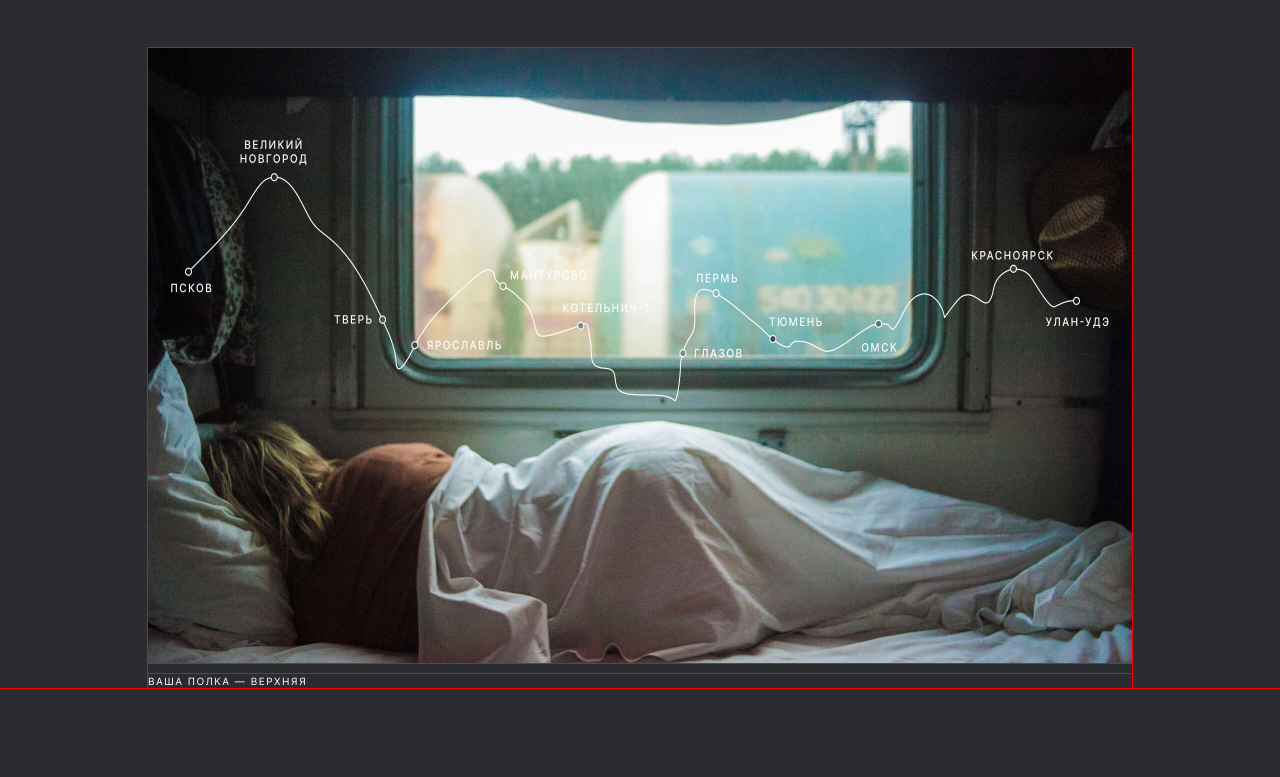
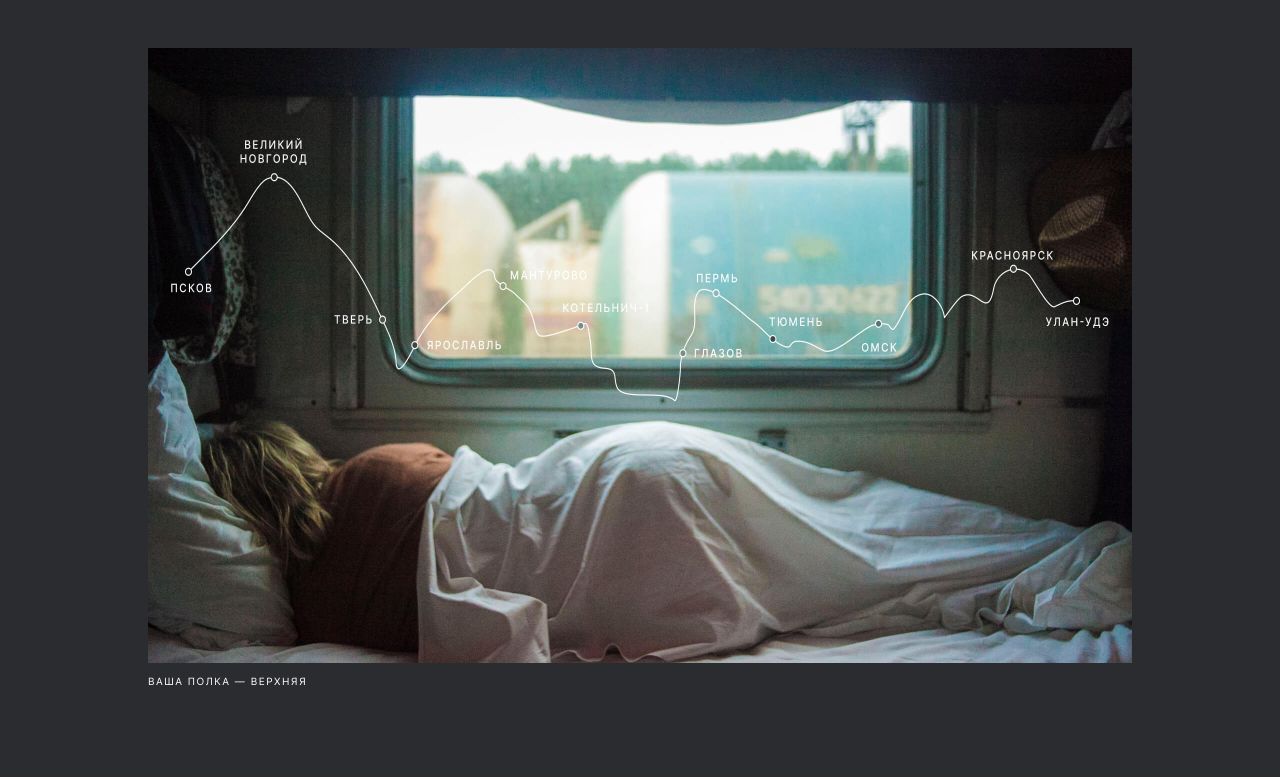
Before and after one commit to Eka123Eka/russian-travel-eka, a plain HTML site: page index.html in a window 1280 px wide. Shown: the part 456-1233 px from the top of the page. Drawn offline with Linux system fonts and the light colour scheme.

Commit message:
Восьмая итерация

```diff
--- a/blocks/page/page.css
+++ b/blocks/page/page.css
@@ -10,7 +10,3 @@
   -ms-text-size-adjust: 100%;
   -moz-text-size-adjust: 100%;
 }
-
-*, *::before, *::after {
-  outline: 1px solid red;
-}
```
